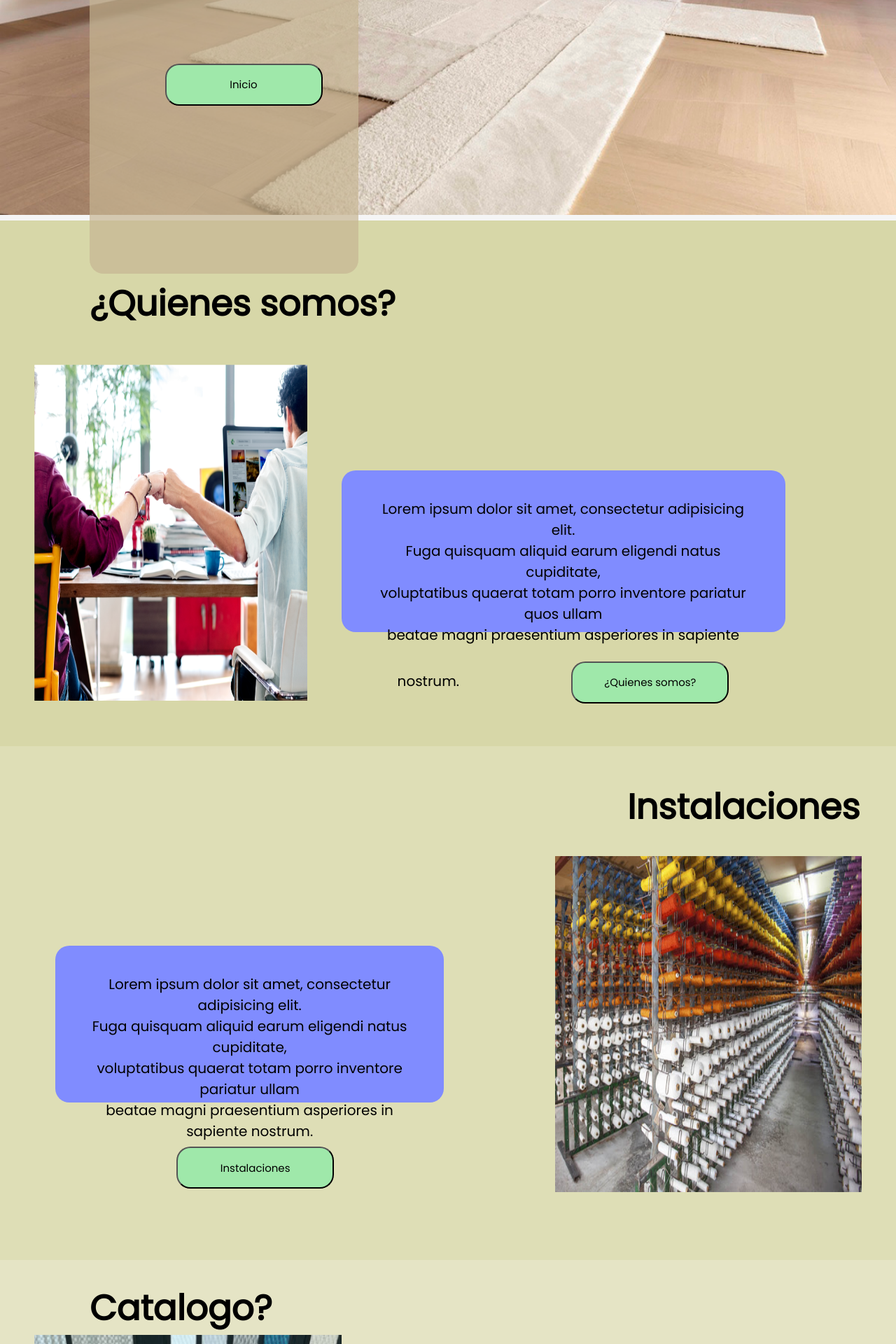
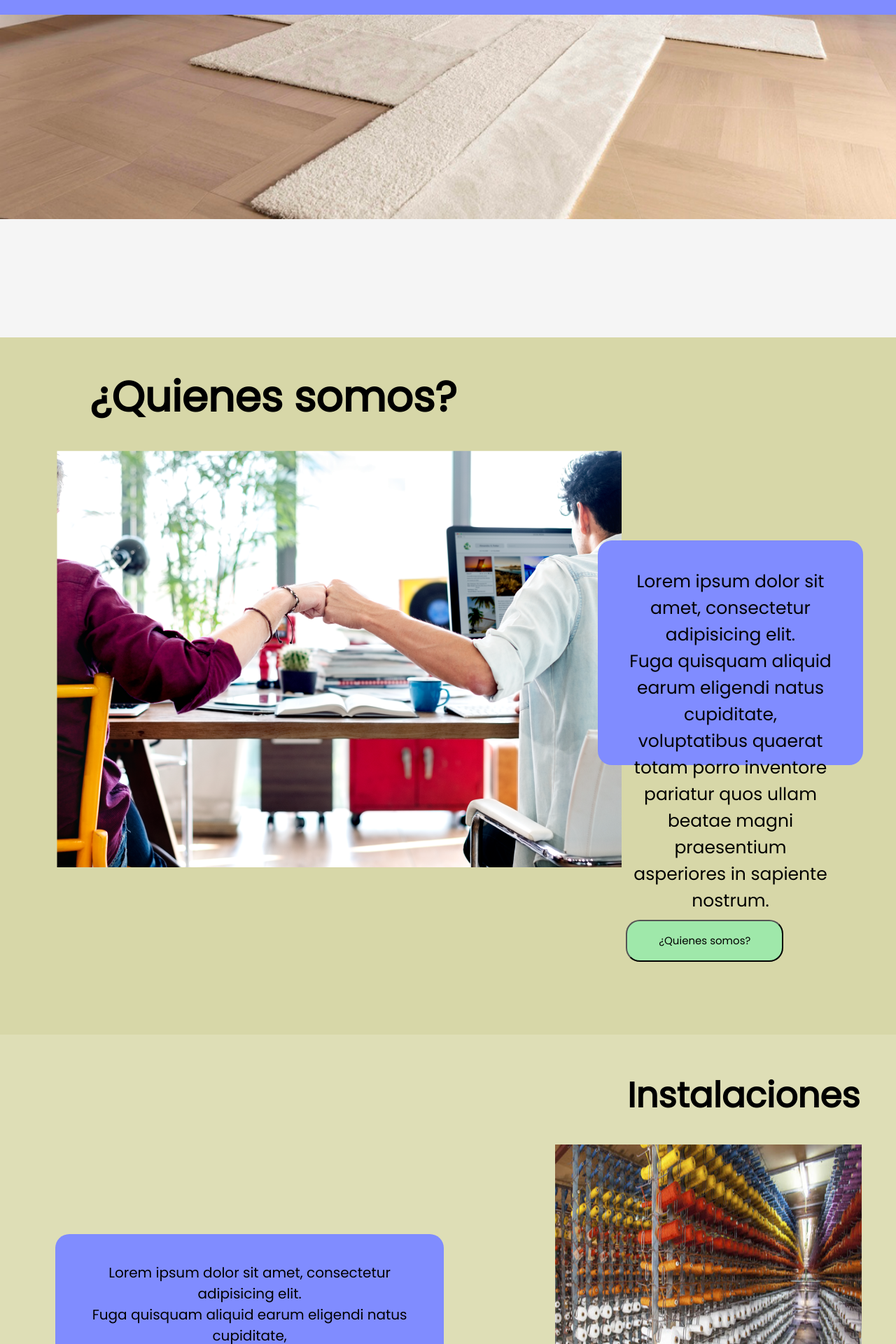
Before and after one commit to leancastamoli/Galmacarpet, a PHP site: page / in a window 1280 px wide. Shown: the part 355-2275 px from the top of the page at 70% size. Run offline with PHP 8.4, Linux system fonts and the light colour scheme; some libraries are stand-ins or nearby versions.

Commit message:
Cambio a % pagina principal

```diff
--- a/cabezera.php
+++ b/cabezera.php
@@ -15,14 +15,6 @@
     </div>
     <header>
 		<div class="menu">
-            <ul>
-                <li><img class="logo" src="assets/img/logo.svg" alt=""></li>
-                <li><a href="index.php?p=somos">¿Quienes somos?</a></li>
-                <li><a href="index.php?p=instal">Instalaciones</a></li>
-                <li><a href="index.php?p=catalogo">Catalogo</a></li>
-                <li><a href="index.php?p=contacta">Contacta con nosotros</a></li>
-            </ul>
-        </div>
             <div class="titulo">
 
                 <h1>
@@ -49,7 +41,17 @@
                             }
                         ?>
                     </h1>
-            <p>Frase motivadora</p>
-            <a href="index.php?p=main"><button class="botont">Inicio</button></a>
                 </div>
+                <div class="menuD">
+                    <ul>
+                        <li><img class="logo" src="assets/img/logo.svg" alt=""></li>
+                        <li><a href="index.php?p=somos">¿Quienes somos?</a></li>
+                        <li><a href="index.php?p=instal">Instalaciones</a></li>
+                        <li><a href="index.php?p=catalogo">Catalogo</a></li>
+                        <li><a href="index.php?p=contacta">Contacta con nosotros</a></li>
+                    </ul>
+                </div>
+
+        </div>
+
     </header>
--- a/css/style.css
+++ b/css/style.css
@@ -34,81 +39,43 @@ header {
     background-repeat: no-repeat;
     background-attachment: fixed;
     width: 100%;
-    height: 53em;
+    height: 100vh;
     position: absolute;
-    top: 2em;
+    top: 4.8%;
     font-family: Poppins;
 }
 
             /* Menu */
 .menu {
     background-color: #808cff;
-    margin-left: 40%;
-    margin-right: 5%;
-    border-radius: 20px;
-    margin-top: 1em;
+    display: grid;
+    grid-template-columns: 20% 80%;
 }
-ul {
+.menuD {
+    grid-column-start: 2;
+    grid-column-end: 3;
+}
+.menuD ul {
     display: flex;
     justify-content: center;
     text-align: center;
-    padding: 1em;
+    padding: 1.5%;
 }
-li {
+.menuD li {
     display: inline;
-    margin-right: 1.5em;
-    margin-left: 1.5em;
+    margin-right: 3%;
+
 }
-li a {
+.menuD li a {
     text-decoration: none;
     color: black;
 }
-.logo {
-    width: 60px;
-}
-
-        /* main */
-
-main {
-    width: 100%;
-    margin-top: 53%;
-}
-
 .titulo {
-    background-color: rgba(199, 181, 147, .7);
-    color: #808cff;
-    width: 30%;
-    height: 70%;
-    margin-left: 10%;
-    margin-top: 3em;
-    border-radius: 20px;
-    position: absolute;
-    top: 4.5em;
-}
-
-.titulo h1 {
-    display: flex;
-    justify-content: center;
-    margin-top: 20%;
-    font-size: 3em;
-}
-
-.titulo p {
-    display: flex;
-    justify-content: center;
-    margin-left: -10em;
-}
-
-.botont {
-    width: 15em;
-    height: 4em;
-    margin-left: 28%;
-    margin-top: 8em;
-    background-color: #9FE8AA;
-    border-radius: 20px;
-    color: black;
-    font-size: 15px;
-    font-family: Poppins;
+    color: red;
+    margin-left: 20%;
+    margin-top: 2%;
+    grid-column-start: 1;
+    grid-column-end: 2;
 }
 
         /* body */
@@ -116,39 +83,46 @@ main {
 body {
     background-color: whitesmoke;
 }
+        /* Main */
 
+main{
+    margin-top: 100vh;
+}
 /* ¿Quienes somos? */
 
 .somos {
     font-family: Poppins;
     display: grid;
-    padding-top: 2em;
     height: 100%;
+    padding-bottom: 4em;
     background-color: #d7d7a8;
     grid-template-columns: auto auto;
 }
 
-.somos h2 {
+.Tsomos {
     margin-left: 10%;
     margin-top: 1em;
-    font-size: 50px;
+    font-size: 40px;
     grid-column-start: 1;
     grid-column-end: 3;
 }
 
-.somos img {
+.Isomos {
     width: 100%;
-    height: 30em;
-    margin-right: ;
+    height: 100%;
+    margin: 10% ;
+    margin-top: 2em;
     grid-column-start: 1;
     grid-column-end: 2;
 }
-.somos p {
+.Psomos {
     background-color: #808cff;
-    width: 70%;
+    width: 80%;
     height: 40%;
+    margin-top: 8em;
+    margin-left: 10%;
+    border-radius: 20px;
     font-size: 20px;
-    border-radius: 20px;
     padding: 2em;
     font-family: Poppins;
     grid-column-start: 2;
@@ -157,7 +131,8 @@ body {
 .somos .botont {
     width: 15em;
     height: 4em;
-    margin-top: 1.5em;
+    margin-top: 0.5em;
+    margin-right: 50%;
     background-color: #9FE8AA;
     border-radius: 20px;
     color: black;
@@ -167,11 +142,10 @@ body {
 
 /* Instalaciones */
 .instal {
-    margin-top: 5em;
     font-family: Poppins;
     display: grid;
-    margin-top: -1em;
-    padding-bottom: 3em;
+    height: 100%;
+    padding-bottom: 4em;
     background-color: #dedeb6;
     grid-template-columns: auto auto;
 }
@@ -224,15 +198,16 @@ body {
 .catalogo {
     font-family: Poppins;
     display: grid;
-    padding-top: 2em;
-    padding-bottom: 2em;
+    height: 100%;
+    padding-bottom: 5em;
     background-color: #e5e4c5;
     grid-template-columns: auto auto;
 }
 
 .catalogo h2 {
+    margin-top: 1em;
+    font-size: 50px;
     margin-left: 10%;
-    font-size: 50px;
     grid-column-start: 1;
     grid-column-end: 3;
 }
@@ -268,62 +245,14 @@ body {
     font-family: Poppins;
 }
 
-/* Contacata con nosotros */
+/* Contacta con nosotros */
 
-
-.somos {
+.contacta {
     font-family: Poppins;
     display: grid;
-    margin-top: -2.5em;
-    padding-top: 2em;
-    padding-bottom: 2em;
-    background-color: #d7d7a8;
-    grid-template-columns: auto auto;
-}
-
-.somos h2 {
-    margin-left: 10%;
-    font-size: 50px;
-    grid-column-start: 1;
-    grid-column-end: 3;
-}
-
-.somos img {
-    width: 80%;
-    height: 30em;
-    margin: 10%;
-    grid-column-start: 1;
-    grid-column-end: 2;
-}
-.somos p {
-    background-color: #808cff;
-    width: 80%;
-    height: 40%;
-    margin-top: 10em;
-    border-radius: 20px;
-    padding: 2em;
-    font-family: Poppins;
-    grid-column-start: 2;
-    grid-column-end: 3;
-}
-.somos .botont {
-    width: 15em;
-    height: 4em;
-    margin-top: 1.5em;
-    background-color: #9FE8AA;
-    border-radius: 20px;
-    color: black;
-    font-size: 15px;
-    font-family: Poppins;
-}
-
-/* Instalaciones */
-.contacta {
-    margin-top: 5em;
-    font-family: Poppins;
-    display: grid;
-    margin-top: -1em;
-    padding-bottom: 3em;
+    height: 100%;
+    padding-top;
+    padding-bottom: 4em;
     background-color: #ebebd3;
     grid-template-columns: auto auto;
 }
--- a/main.php
+++ b/main.php
@@ -1,7 +1,12 @@
 <main>
             <div class="somos">
+                <div class="Tsomos">
                     <h2>¿Quienes somos?</h2>
+                </div>
+                <div class="Isomos">
                 <img src="assets/img/quienes_somos.png" alt="¿Quienes Somos?">
+                </div>
+                <div class="Psomos">
                     <p>
                         Lorem ipsum dolor sit amet, consectetur adipisicing elit.<br>
                         Fuga quisquam aliquid earum eligendi natus cupiditate, <br>
@@ -9,6 +14,8 @@
                         beatae magni praesentium asperiores in sapiente nostrum.
                         <button class="botont">¿Quienes somos?</button>
                     </p>
+                </div>
+
 
             </div>
             <div class="instal">
```
Also changed, not shown: other parts of css/style.css (+23 -14 lines). Lines whose indentation alone changed are shown as unchanged.
